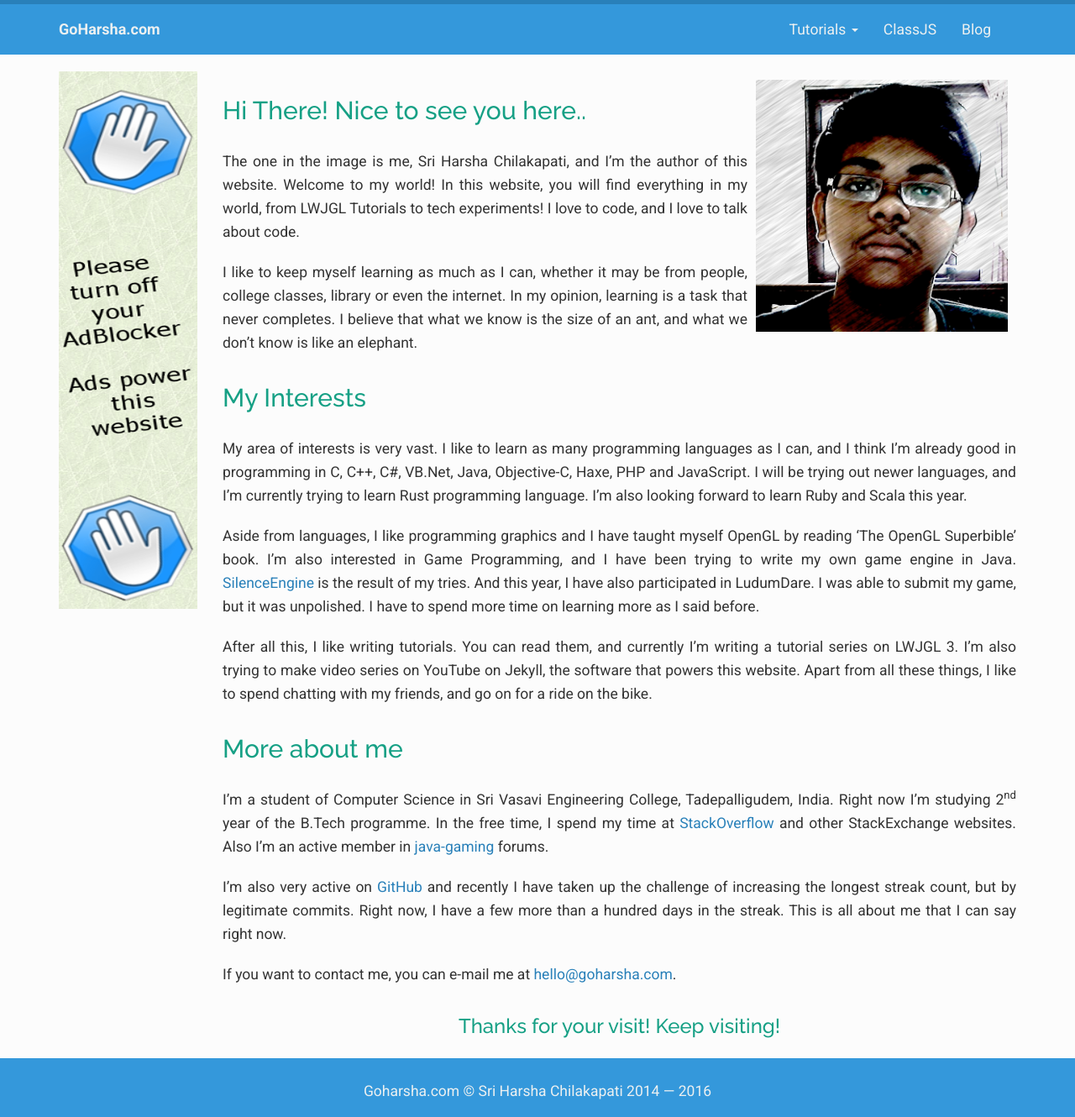
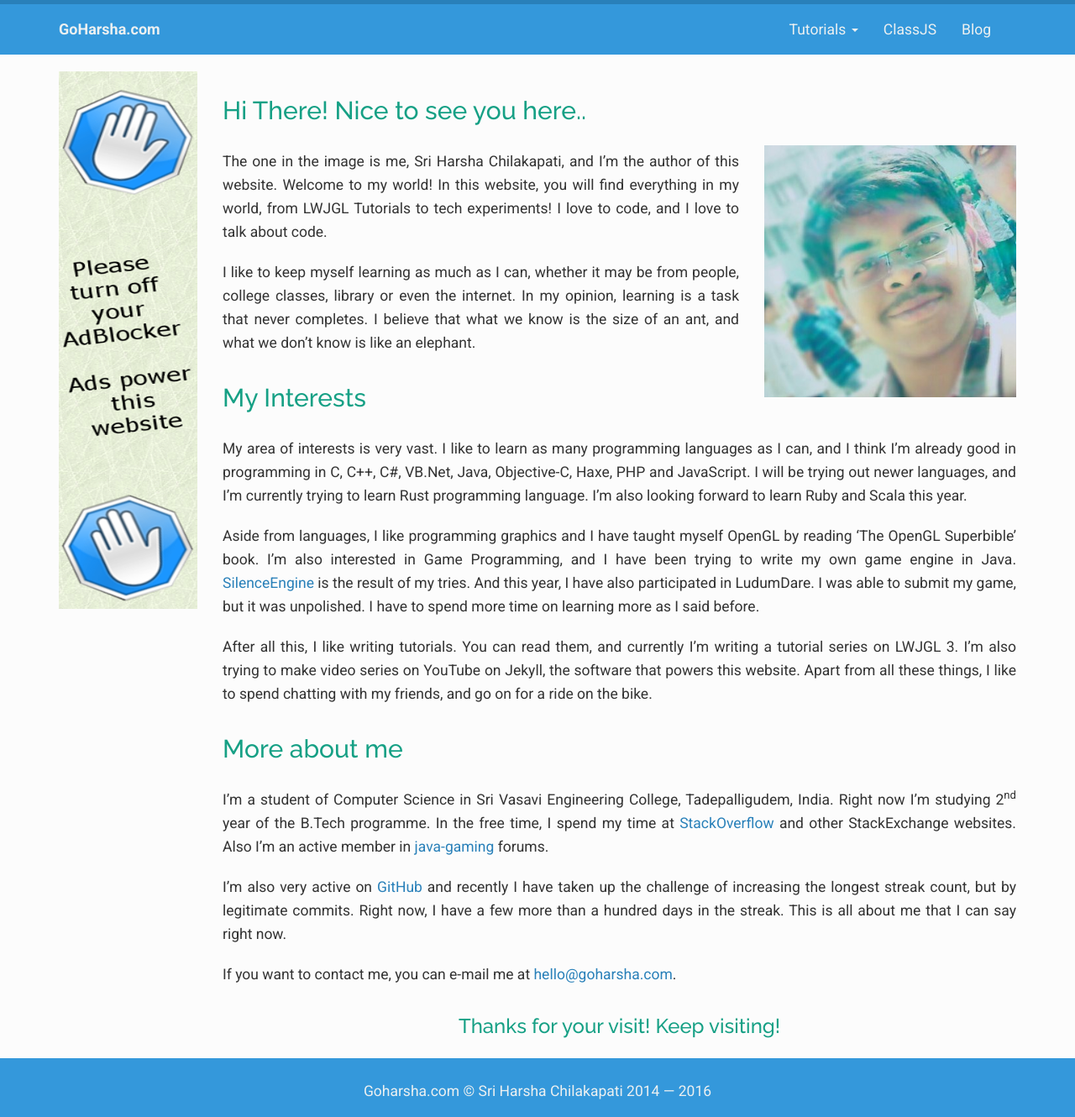
Before and after one commit to sriharshachilakapati/sriharshachilakapati.github.io, a Jekyll site: the page built from index.md, in a window 1280 px wide. Shown: the whole page at 84% size. Built offline with Jekyll 4.4.1, drawn with Linux system fonts in a browser that asks for light colours; nearby versions of some CDN libraries; comment, search, counter and statistics services are not loaded.

Commit message:
Updated profile image

```diff
--- a/index.md
+++ b/index.md
@@ -4,10 +4,10 @@ layout:    default
 permalink: /
 ---
 
-{: class="pull-right" style="width: 300px; margin: 10px; padding: 0;" }
-![Sri Harsha Chilakapati]({{ site.url }}/assets/images/home/profile.png)
+## Hi There! Nice to see you here..
 
-## Hi There! Nice to see you here..
+{: class="pull-right" style="width: 300px; margin-left: 30px; padding: 0;" }
+![Sri Harsha Chilakapati]({{ site.url }}/assets/images/home/profile.jpg)
 
 The one in the image is me, Sri Harsha Chilakapati, and I'm the author of this website. Welcome to my world! In this website, you will find everything in my world, from LWJGL Tutorials to tech experiments! I love to code, and I love to talk about code.
 
```
Also changed, not shown: assets/images/home/profile.jpg (added), assets/images/home/profileOld.png (renamed from assets/images/home/profile.png).
